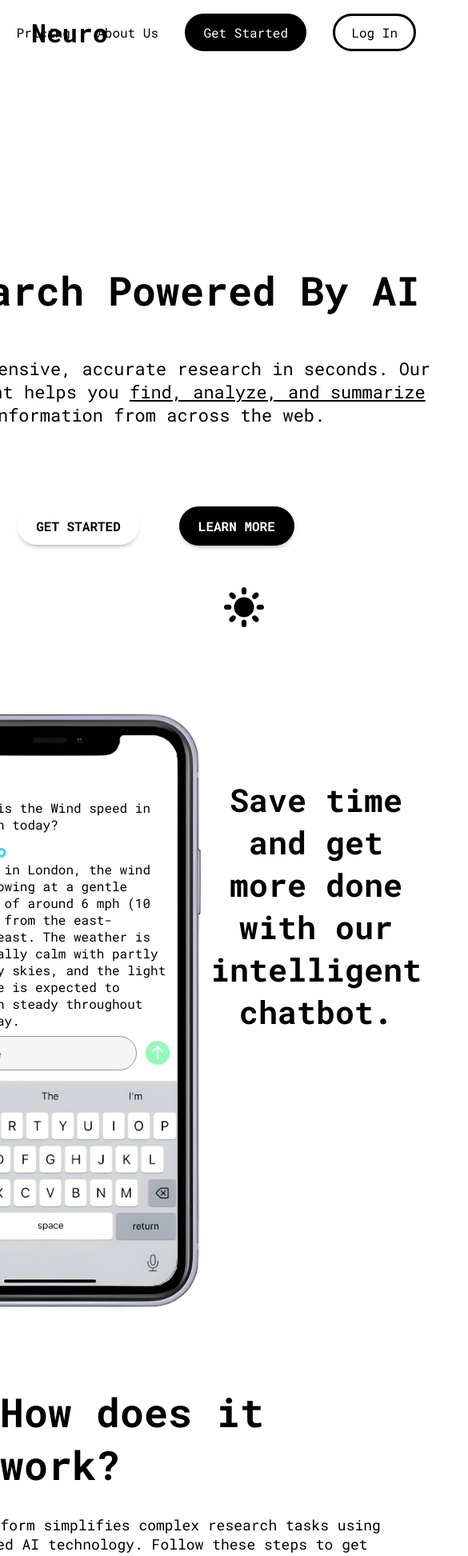
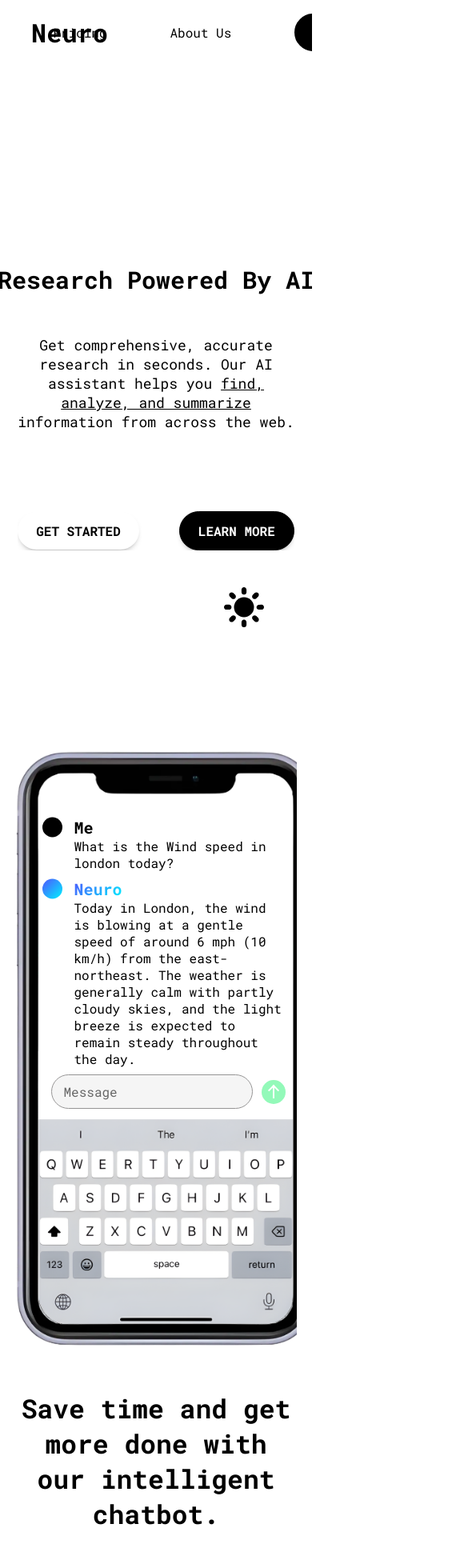
Before and after one commit to AymenBraikia/Neuro, a Next.js app in the folder chatbot/: page / in a window 390 px wide. Shown: the top 1945 px of the page at 80% size, 585 px wide, since content can reach past the window. Built offline with nearby package versions, Linux system fonts and the light colour scheme.

Commit message:
responsivity

```diff
--- a/chatbot/app/components/example.tsx
+++ b/chatbot/app/components/example.tsx
@@ -5,7 +5,7 @@ import "./example.css";
 function Example() {
 	return (
 		<div className="mrt50" style={{ display: "flex", justifyContent: "space-evenly", alignItems: "center", height: "800px" }}>
-			<div style={{ position: "relative", right: 200, width: 400 }}>
+			<div className="phoneContainer" style={{ position: "relative", right: 200, width: 400 }}>
 				<Image  style={{transform: "scale(0.418) translate(-121px, 318px)" }} src={phone} alt="Phone" />
 				<div style={{ zIndex: -1, width: "350px", height: "700px", background: "white", position: "absolute", left: 225, top: 676, borderRadius: 55 }} className="phoneContent">
 					<div className="app">
--- a/chatbot/app/page.tsx
+++ b/chatbot/app/page.tsx
@@ -1,5 +1,5 @@
 // import Image from "next/image";
-// import styles from "./page.module.css";
+import "./responsive.css";
 import Header from "./components/header";
 import Body from "./components/body";
 import Theme from "./components/theme";
--- /dev/null
+++ b/chatbot/app/responsive.css
@@ -0,0 +1,109 @@
+* {
+    overflow-x: hidden;
+}
+
+@media (max-width: 600px) {
+    .navbar {
+        width: 50%;
+        min-width: fit-content;
+        max-width: 50vw;
+        right: 0;
+    }
+
+    .navbar>* {
+        display: none;
+    }
+
+    [data-n="Get Started"] {
+        display: flex;
+    }
+
+    .welcomeMessage {
+        font-size: 30px !important;
+    }
+
+    p.mrt50 {
+        max-width: 90%;
+        font-size: 18px !important;
+    }
+
+    div.mrt50 {
+        flex-direction: column;
+        margin: unset;
+        justify-content: flex-start !important;
+        height: fit-content !important;
+        padding-top: 250px;
+        /* height: 400px !important; */
+    }
+
+    .phoneContainer {
+        right: 0 !important;
+        width: 90% !important;
+        max-height: 800px !important;
+        min-height: 800px !important;
+        overflow-y: hidden;
+    }
+
+    div.mrt50>div.bold {
+        width: 90% !important;
+        font-size: 33px !important;
+    }
+
+    [alt="Phone"] {
+        height: 746px !important;
+        width: 378px !important;
+        transform: translate(0, 0) !important;
+    }
+
+    .phoneContent {
+        top: 24px !important;
+        left: 13px !important;
+    }
+
+    .appPfp {
+        overflow-x: visible !important;
+    }
+
+    .part1 {
+        margin: unset !important;
+        padding-top: 150px;
+    }
+
+    div.mrt150>h1,
+    .part1>h1 {
+        text-align: center;
+        font-size: 35px !important;
+    }
+
+    .part1>p {
+        width: 90% !important;
+        font-size: 20px !important;
+    }
+
+    .steps {
+        flex-direction: column !important;
+        row-gap: 20px;
+    }
+
+    .step {
+        width: 90% !important;
+        max-width: unset;
+    }
+
+    div.mrt150>p {
+        max-width: 90vw;
+    }
+    .reasons{
+        width: 100vw;
+        justify-content: center;
+    }
+
+    footer{
+        flex-direction: column-reverse;
+        min-height: 1200px;
+        overflow-y: hidden;
+    }
+    footer>*{
+        width: 90vw !important;
+    }
+}
```
